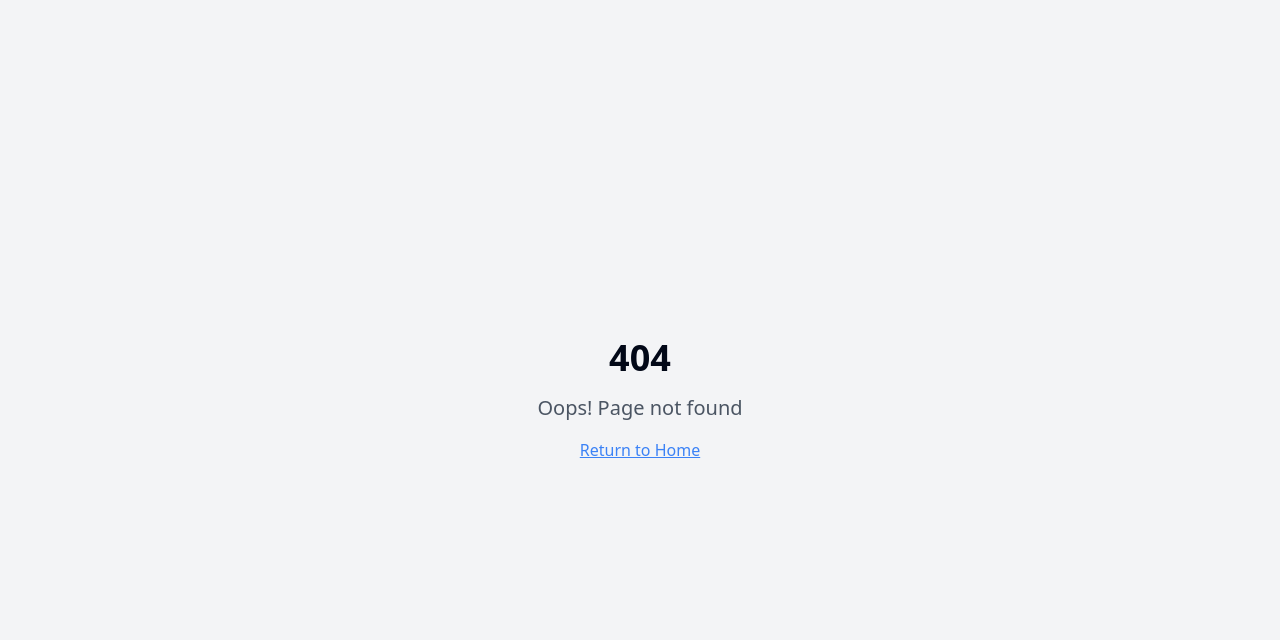
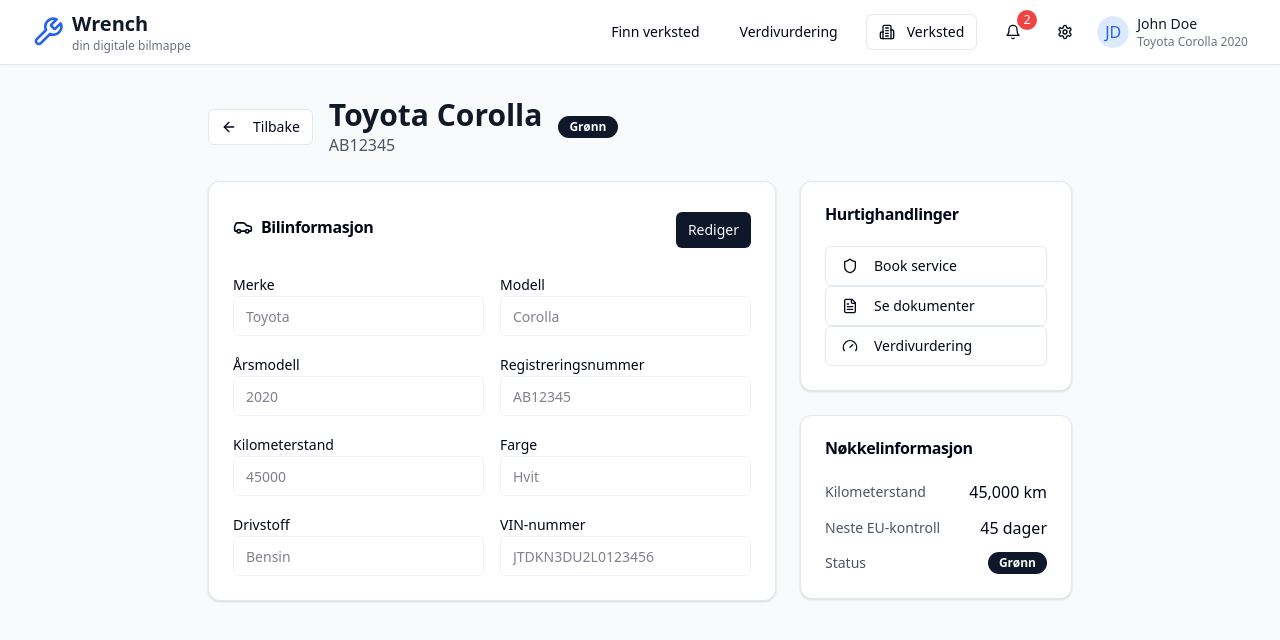
Before and after one commit to Backis11/bil-smart-tjenester, a React (Vite) app: page /car/1 in a window 1280 px wide. Before the commit this address had no page. Shown: the top 640 px of the page. Built offline with nearby package versions, Linux system fonts and the light colour scheme.

Commit message:
Add car detail page and edit functionality
Implement a car detail page accessible from the "Mine biler" section, allowing users to view and edit car information, including mileage.

```diff
--- a/src/App.tsx
+++ b/src/App.tsx
@@ -1,4 +1,3 @@
-
 import { Toaster } from "@/components/ui/toaster";
 import { Toaster as Sonner } from "@/components/ui/sonner";
 import { TooltipProvider } from "@/components/ui/tooltip";
@@ -13,6 +12,7 @@ import CarValuation from "./components/CarValuation";
 import ServiceDiscovery from "./components/ServiceDiscovery";
 import ServiceRequestForm from "./components/ServiceRequestForm";
 import Documents from "./pages/Documents";
+import CarDetail from "./pages/CarDetail";
 
 const queryClient = new QueryClient();
 
@@ -24,6 +24,11 @@ const App = () => (
       <BrowserRouter>
         <Routes>
           <Route path="/" element={<Index />} />
+          <Route path="/car/:id" element={
+            <div className="min-h-screen bg-gray-50">
+              <CarDetail />
+            </div>
+          } />
           <Route path="/valuation" element={
             <div className="min-h-screen bg-gray-50">
               <div className="p-4">
--- /dev/null
+++ b/src/pages/CarDetail.tsx
@@ -0,0 +1,244 @@
+
+import { useState } from "react";
+import { useParams, Link } from "react-router-dom";
+import { Button } from "@/components/ui/button";
+import { Card, CardContent, CardHeader, CardTitle } from "@/components/ui/card";
+import { Input } from "@/components/ui/input";
+import { Label } from "@/components/ui/label";
+import { Badge } from "@/components/ui/badge";
+import {
+  ArrowLeft,
+  Save,
+  Car,
+  Calendar,
+  Gauge,
+  FileText,
+  Shield
+} from "lucide-react";
+import Header from "@/components/Header";
+import { useToast } from "@/hooks/use-toast";
+
+const CarDetail = () => {
+  const { id } = useParams();
+  const { toast } = useToast();
+
+  // Dummy data - in real app this would come from API
+  const [carData, setCarData] = useState({
+    id: parseInt(id || "1"),
+    brand: "Toyota",
+    model: "Corolla",
+    year: 2020,
+    plate: "AB12345",
+    mileage: 45000,
+    euControl: "2024-06-15",
+    status: "Grønn",
+    vin: "JTDKN3DU2L0123456",
+    color: "Hvit",
+    fuelType: "Bensin"
+  });
+
+  const [editMode, setEditMode] = useState(false);
+  const [formData, setFormData] = useState(carData);
+
+  const handleSave = () => {
+    setCarData(formData);
+    setEditMode(false);
+    toast({
+      title: "Bil oppdatert",
+      description: "Informasjonen om bilen din er oppdatert.",
+    });
+  };
+
+  const handleCancel = () => {
+    setFormData(carData);
+    setEditMode(false);
+  };
+
+  return (
+    <div className="min-h-screen bg-gray-50">
+      <Header />
+
+      <div className="max-w-4xl mx-auto px-4 py-8">
+        {/* Header */}
+        <div className="flex items-center space-x-4 mb-6">
+          <Link to="/">
+            <Button variant="outline" size="sm">
+              <ArrowLeft className="h-4 w-4 mr-2" />
+              Tilbake
+            </Button>
+          </Link>
+          <div>
+            <h1 className="text-3xl font-bold text-gray-900">
+              {carData.brand} {carData.model}
+            </h1>
+            <p className="text-gray-600">{carData.plate}</p>
+          </div>
+          <Badge variant={carData.status === "Grønn" ? "default" : "secondary"}>
+            {carData.status}
+          </Badge>
+        </div>
+
+        <div className="grid grid-cols-1 lg:grid-cols-3 gap-6">
+          {/* Car Information */}
+          <div className="lg:col-span-2">
+            <Card>
+              <CardHeader className="flex flex-row items-center justify-between">
+                <CardTitle className="flex items-center space-x-2">
+                  <Car className="h-5 w-5" />
+                  <span>Bilinformasjon</span>
+                </CardTitle>
+                {!editMode ? (
+                  <Button onClick={() => setEditMode(true)} size="sm">
+                    Rediger
+                  </Button>
+                ) : (
+                  <div className="flex space-x-2">
+                    <Button onClick={handleSave} size="sm">
+                      <Save className="h-4 w-4 mr-2" />
+                      Lagre
+                    </Button>
+                    <Button onClick={handleCancel} variant="outline" size="sm">
+                      Avbryt
+                    </Button>
+                  </div>
+                )}
+              </CardHeader>
+              <CardContent className="space-y-4">
+                <div className="grid grid-cols-1 md:grid-cols-2 gap-4">
+                  <div>
+                    <Label htmlFor="brand">Merke</Label>
+                    <Input
+                      id="brand"
+                      value={editMode ? formData.brand : carData.brand}
+                      onChange={(e) => setFormData({...formData, brand: e.target.value})}
+                      disabled={!editMode}
+                    />
+                  </div>
+                  <div>
+                    <Label htmlFor="model">Modell</Label>
+                    <Input
+                      id="model"
+                      value={editMode ? formData.model : carData.model}
+                      onChange={(e) => setFormData({...formData, model: e.target.value})}
+                      disabled={!editMode}
+                    />
+                  </div>
+                  <div>
+                    <Label htmlFor="year">Årsmodell</Label>
+                    <Input
+                      id="year"
+                      type="number"
+                      value={editMode ? formData.year : carData.year}
+                      onChange={(e) => setFormData({...formData, year: parseInt(e.target.value)})}
+                      disabled={!editMode}
+                    />
+                  </div>
+                  <div>
+                    <Label htmlFor="plate">Registreringsnummer</Label>
+                    <Input
+                      id="plate"
+                      value={editMode ? formData.plate : carData.plate}
+                      onChange={(e) => setFormData({...formData, plate: e.target.value})}
+                      disabled={!editMode}
+                    />
+                  </div>
+                  <div>
+                    <Label htmlFor="mileage">Kilometerstand</Label>
+                    <Input
+                      id="mileage"
+                      type="number"
+                      value={editMode ? formData.mileage : carData.mileage}
+                      onChange={(e) => setFormData({...formData, mileage: parseInt(e.target.value)})}
+                      disabled={!editMode}
+                    />
+                  </div>
+                  <div>
+                    <Label htmlFor="color">Farge</Label>
+                    <Input
+                      id="color"
+                      value={editMode ? formData.color : carData.color}
+                      onChange={(e) => setFormData({...formData, color: e.target.value})}
+                      disabled={!editMode}
+                    />
+                  </div>
+                  <div>
+                    <Label htmlFor="fuelType">Drivstoff</Label>
+                    <Input
+                      id="fuelType"
+                      value={editMode ? formData.fuelType : carData.fuelType}
+                      onChange={(e) => setFormData({...formData, fuelType: e.target.value})}
+                      disabled={!editMode}
+                    />
+                  </div>
+                  <div>
+                    <Label htmlFor="vin">VIN-nummer</Label>
+                    <Input
+                      id="vin"
+                      value={editMode ? formData.vin : carData.vin}
+                      onChange={(e) => setFormData({...formData, vin: e.target.value})}
+                      disabled={!editMode}
+                    />
+                  </div>
+                </div>
+              </CardContent>
+            </Card>
+          </div>
+
+          {/* Quick Actions */}
+          <div>
+            <Card>
+              <CardHeader>
+                <CardTitle>Hurtighandlinger</CardTitle>
+              </CardHeader>
+              <CardContent className="space-y-3">
+                <Link to="/services">
+                  <Button variant="outline" className="w-full justify-start">
+                    <Shield className="h-4 w-4 mr-2" />
+                    Book service
+                  </Button>
+                </Link>
+                <Link to="/documents">
+                  <Button variant="outline" className="w-full justify-start">
+                    <FileText className="h-4 w-4 mr-2" />
+                    Se dokumenter
+                  </Button>
+                </Link>
+                <Link to="/valuation">
+                  <Button variant="outline" className="w-full justify-start">
+                    <Gauge className="h-4 w-4 mr-2" />
+                    Verdivurdering
+                  </Button>
+                </Link>
+              </CardContent>
+            </Card>
+
+            {/* Key Stats */}
+            <Card className="mt-6">
+              <CardHeader>
+                <CardTitle>Nøkkelinformasjon</CardTitle>
+              </CardHeader>
+              <CardContent className="space-y-3">
+                <div className="flex items-center justify-between">
+                  <span className="text-sm text-gray-600">Kilometerstand</span>
+                  <span className="font-medium">{carData.mileage.toLocaleString()} km</span>
+                </div>
+                <div className="flex items-center justify-between">
+                  <span className="text-sm text-gray-600">Neste EU-kontroll</span>
+                  <span className="font-medium">45 dager</span>
+                </div>
+                <div className="flex items-center justify-between">
+                  <span className="text-sm text-gray-600">Status</span>
+                  <Badge variant={carData.status === "Grønn" ? "default" : "secondary"}>
+                    {carData.status}
+                  </Badge>
+                </div>
+              </CardContent>
+            </Card>
+          </div>
+        </div>
+      </div>
+    </div>
+  );
+};
+
+export default CarDetail;
--- a/src/pages/Index.tsx
+++ b/src/pages/Index.tsx
@@ -1,4 +1,3 @@
-
 import { Button } from "@/components/ui/button";
 import { Card, CardContent } from "@/components/ui/card";
 import { Input } from "@/components/ui/input";
@@ -30,18 +29,24 @@ const Index = () => {
 
   const cars = [
     {
+      id: 1,
       brand: "Toyota",
       model: "Corolla",
       plate: "AB12345",
       euControl: "45 dager",
-      status: "Grønn"
+      status: "Grønn",
+      year: 2020,
+      mileage: 45000
     },
     {
+      id: 2,
       brand: "Volkswagen",
       model: "Golf",
       plate: "CD67890",
       euControl: "12 dager",
-      status: "Gul"
+      status: "Gul",
+      year: 2019,
+      mileage: 62000
     }
   ];
 
@@ -134,8 +139,9 @@ const Index = () => {
           </div>
 
           <div className="grid grid-cols-1 md:grid-cols-2 gap-4">
-            {cars.map((car, index) => (
-              <Card key={index} className="hover:shadow-md transition-shadow">
+            {cars.map((car) => (
+              <Link key={car.id} to={`/car/${car.id}`}>
+                <Card className="hover:shadow-md transition-shadow cursor-pointer">
                   <CardContent className="p-6">
                     <div className="flex justify-between items-start mb-4">
                       <div>
@@ -153,6 +159,7 @@ const Index = () => {
                     </div>
                   </CardContent>
                 </Card>
+              </Link>
             ))}
           </div>
         </section>
```
Lines whose indentation alone changed are shown as unchanged.
